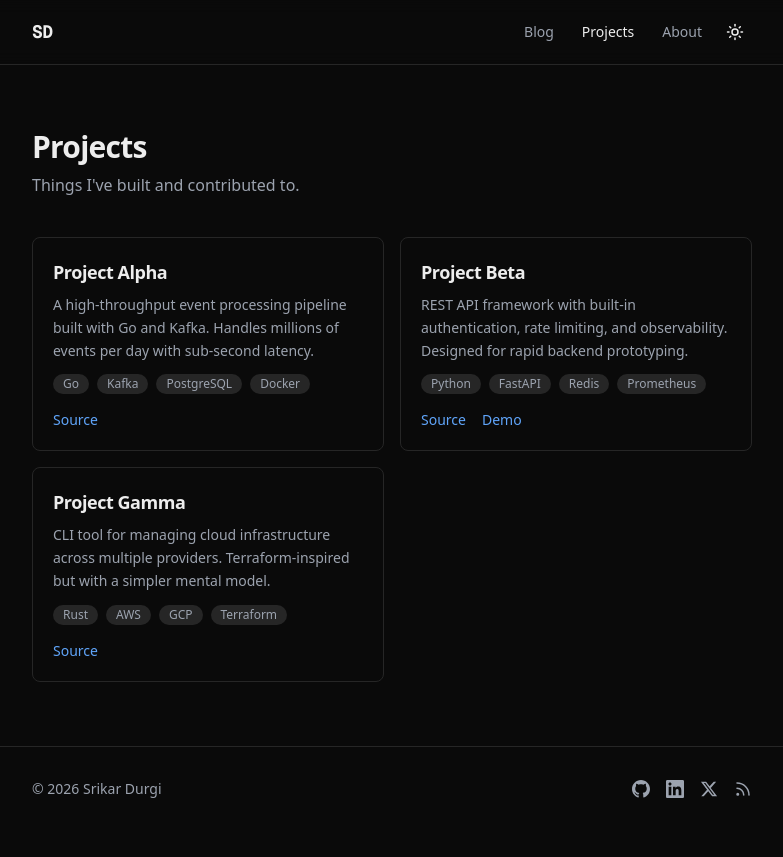
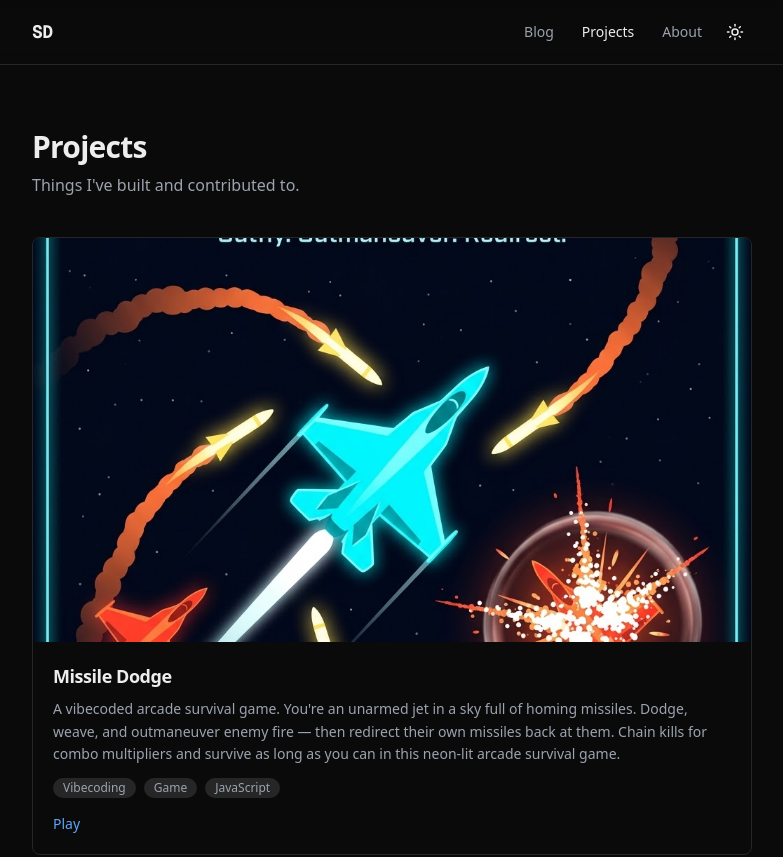
Before and after one commit to sdurgi17/srikardurgi.com, a Next.js app: page /projects in a window 1280 px wide. Shown: the top 857 px of the page, without its empty margins (248-1031 px from the left). Before the commit the page ends 831 px from the top, so only its background shows below. Built offline with nearby package versions, Linux system fonts and the light colour scheme.

Commit message:
Add missile dodge game to the projects.

```diff
--- a/src/app/projects/page.tsx
+++ b/src/app/projects/page.tsx
@@ -13,7 +13,7 @@ export default function ProjectsPage() {
       <h1 className="text-3xl font-bold tracking-tight">Projects</h1>
       <p className="mt-2 text-muted">Things I&apos;ve built and contributed to.</p>
 
-      <div className="mt-10 grid gap-4 sm:grid-cols-2">
+      <div className="mt-10 grid gap-4">
         {projects.map((project) => (
           <ProjectCard key={project.title} project={project} />
         ))}
--- a/src/components/ProjectCard.tsx
+++ b/src/components/ProjectCard.tsx
@@ -1,9 +1,23 @@
+import Image from "next/image";
 import type { Project } from "@/lib/projects";
 
 export function ProjectCard({ project }: { project: Project }) {
   return (
-    <div className="group rounded-lg border border-border p-5 transition-colors hover:border-accent/50 hover:bg-border/30">
-      <h3 className="text-lg font-semibold tracking-tight">{project.title}</h3>
+    <div className="group overflow-hidden rounded-lg border border-border transition-colors hover:border-accent/50 hover:bg-border/30">
+      {project.thumbnail && (
+        <div className="relative aspect-video w-full overflow-hidden">
+          <Image
+            src={project.thumbnail}
+            alt={project.title}
+            fill
+            className="object-cover transition-transform duration-300 group-hover:scale-105"
+          />
+        </div>
+      )}
+      <div className="p-5">
+        <h3 className="text-lg font-semibold tracking-tight">
+          {project.title}
+        </h3>
         <p className="mt-2 text-sm leading-relaxed text-muted">
           {project.description}
         </p>
@@ -35,10 +49,11 @@ export function ProjectCard({ project }: { project: Project }) {
               rel="noopener noreferrer"
               className="text-accent transition-colors hover:underline"
             >
-            Demo
+              Play
             </a>
           )}
         </div>
       </div>
+    </div>
   );
 }
--- a/src/lib/projects.ts
+++ b/src/lib/projects.ts
@@ -4,29 +4,16 @@ export interface Project {
   tech: string[];
   repo?: string;
   demo?: string;
+  thumbnail?: string;
 }
 
 export const projects: Project[] = [
   {
-    title: "Project Alpha",
+    title: "Missile Dodge",
     description:
-      "A high-throughput event processing pipeline built with Go and Kafka. Handles millions of events per day with sub-second latency.",
-    tech: ["Go", "Kafka", "PostgreSQL", "Docker"],
-    repo: "https://github.com/srikardurgi/project-alpha",
-  },
-  {
-    title: "Project Beta",
-    description:
-      "REST API framework with built-in authentication, rate limiting, and observability. Designed for rapid backend prototyping.",
-    tech: ["Python", "FastAPI", "Redis", "Prometheus"],
-    repo: "https://github.com/srikardurgi/project-beta",
-    demo: "https://project-beta.example.com",
-  },
-  {
-    title: "Project Gamma",
-    description:
-      "CLI tool for managing cloud infrastructure across multiple providers. Terraform-inspired but with a simpler mental model.",
-    tech: ["Rust", "AWS", "GCP", "Terraform"],
-    repo: "https://github.com/srikardurgi/project-gamma",
+      "A vibecoded arcade survival game. You're an unarmed jet in a sky full of homing missiles. Dodge, weave, and outmaneuver enemy fire — then redirect their own missiles back at them. Chain kills for combo multipliers and survive as long as you can in this neon-lit arcade survival game.",
+    tech: ["Vibecoding", "Game", "JavaScript"],
+    demo: "https://missiledodge.srikardurgi.com",
+    thumbnail: "/images/missile-dodge.png",
   },
 ];
```
Also changed, not shown: public/images/missile-dodge.png (added). Lines whose indentation alone changed are shown as unchanged.
